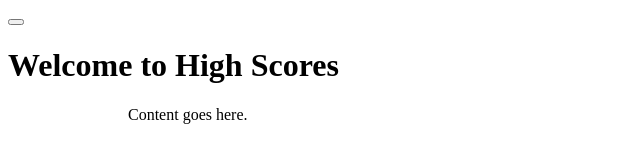
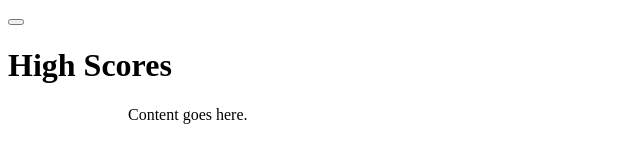
Before and after one commit to redris96/Typophobe, a plain HTML site: page App2/pages/High Scores/High Scores.html in a window 1280 px wide. Shown: the whole page, without its empty margins (0-640 px from the left). Drawn offline with Linux system fonts and the light colour scheme.

Commit message:
score high on grass

```diff
--- a/App2/pages/High Scores/High Scores.html
+++ b/App2/pages/High Scores/High Scores.html
@@ -12,7 +12,7 @@
         <header class="page-header" aria-label="Header content" role="banner">
             <button class="back-button" data-win-control="WinJS.UI.BackButton"></button>
             <h1 class="titlearea win-type-ellipsis">
-                <span class="pagetitle">Welcome to High Scores</span>
+                <span class="pagetitle">High Scores</span>
             </h1>
         </header>
         <section class="page-section" aria-label="Main content" role="main">
```
